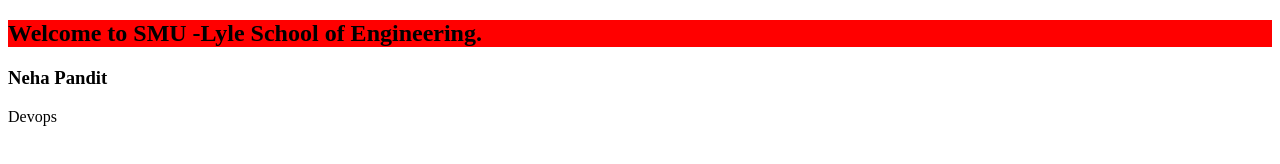
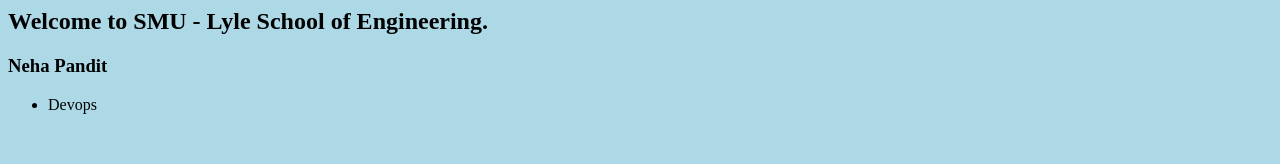
Before and after one commit to NehaPandit09/smu-eets8367-NehaPandit, a plain HTML site: page index.html in a window 1280 px wide. Drawn offline with Linux system fonts and the light colour scheme.

Commit message:
index.html

```diff
--- a/index.html
+++ b/index.html
@@ -1,11 +1,11 @@
-<!DOCTYPE html>
+<DOCTYPE html>
 <html>
-<title></title>
-<body style="background=color:loghtblue;">
-<h2 style="background-color:Red;">Welcome to SMU -Lyle School of Engineering.</h2>
-<h3>Neha Pandit </h3>
-<ul?
-<li>Devops</li>
-</ul>
-</body>
+	<title></title>
+	<body style="background-color:lightblue;">
+		<h2 style="baclgraound-color:Red;">Welcome to SMU - Lyle School of Engineering.</h2>
+		<h3>Neha Pandit</h3>
+		<ul>
+			<li> Devops </li>
+		</ul>
+	</body>
 </html>
```
